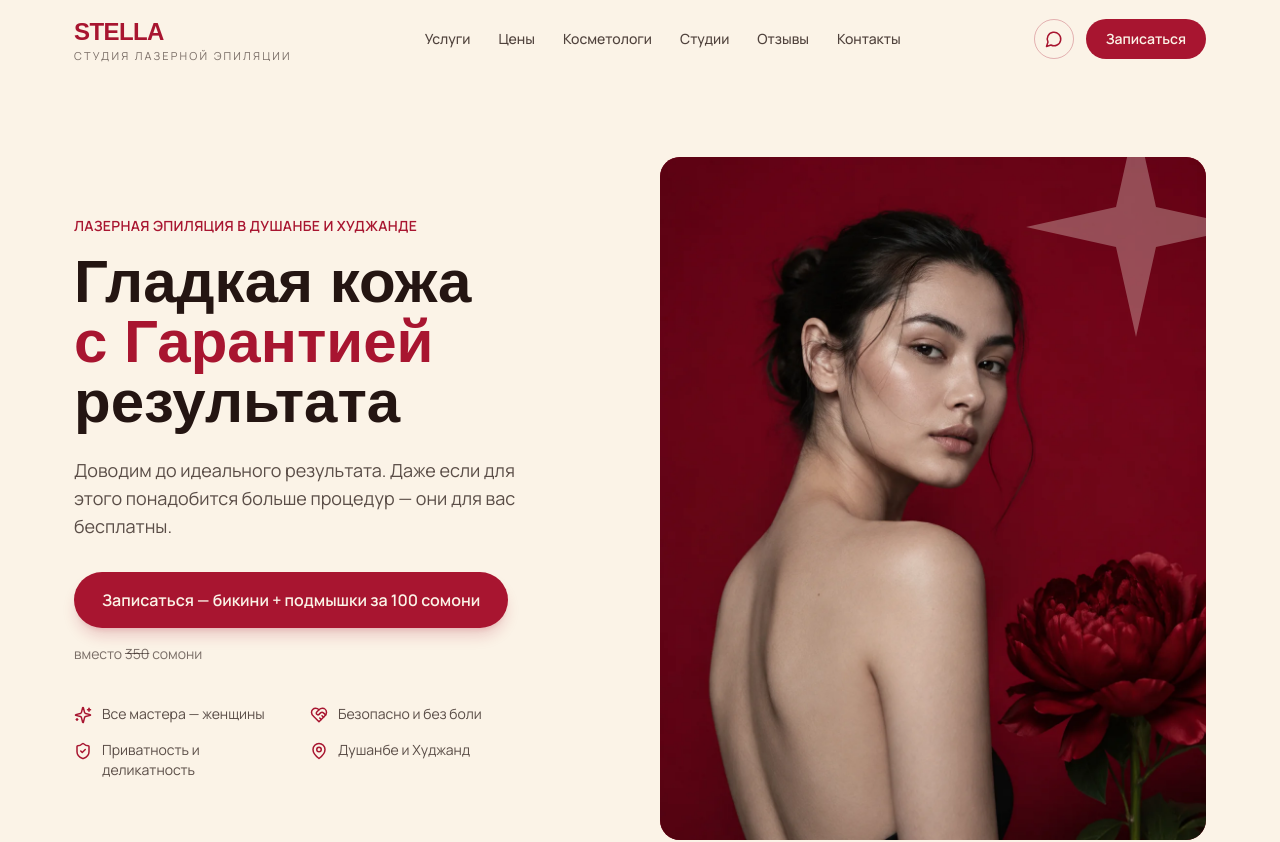
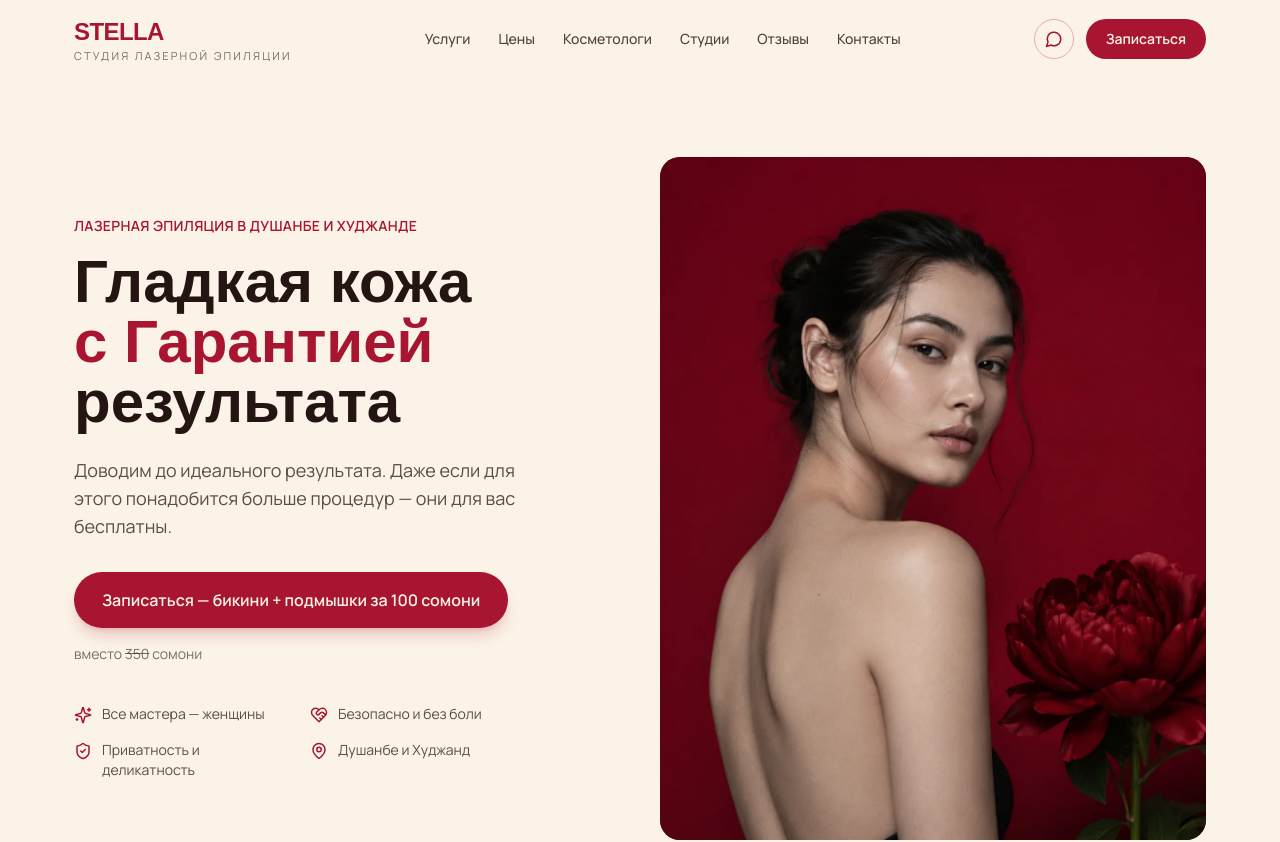
Before and after one commit to Icecrown1/stella-site, a Next.js app: page / in a window 1280 px wide. Shown: the top 842 px of the page. Built offline with nearby package versions, Linux system fonts and the light colour scheme; a web font is replaced by a local one.

Commit message:
Remove unused code from Hero component
Replit-Commit-Author: Agent

```diff
--- a/components/Hero.tsx
+++ b/components/Hero.tsx
@@ -56,18 +56,7 @@ export default function Hero() {
               alt="Модель студии лазерной эпиляции STELLA"
               className="absolute inset-0 w-full h-full object-cover object-top"
             />
-            <svg
-              className="absolute -right-10 -top-10 opacity-30"
-              width="220"
-              height="220"
-              viewBox="0 0 220 220"
-              aria-hidden="true"
-            >
-              <path
-                d="M110 0 L130 90 L220 110 L130 130 L110 220 L90 130 L0 110 L90 90 Z"
-                fill="#FBF3E7"
-              />
-            </svg>
+
           </div>
         </div>
       </div>
```
